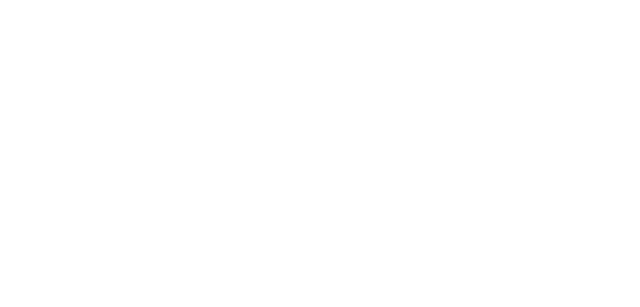
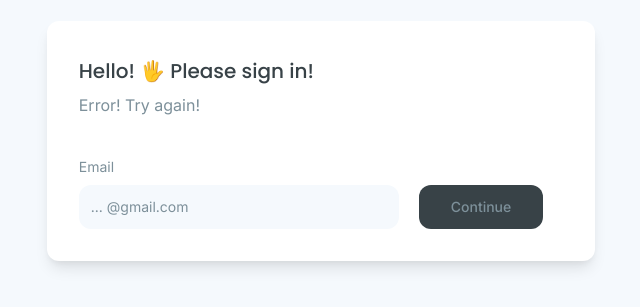
Before and after one commit to Deep-Cold-Storage/homare, a Vue app in the folder frontend/: page /auth/1 in a window 1280 px wide. Before the commit this address had no page. Shown: the part 259-566 px from the top of the page, without its empty margins (319-959 px from the left). Built offline with nearby package versions, Linux system fonts and the light colour scheme; no server answers.

Commit message:
Add Auth view

```diff
--- a/frontend/src/App.vue
+++ b/frontend/src/App.vue
@@ -1,9 +1,33 @@
 <template>
-  <router-view />
+  <router-view class="w-screen min-h-screen bg-background" />
 </template>
 
 <script>
-export default {
-  mounted() {},
-};
+  export default {
+    methods: {
+      createInterceptors() {
+        const that = this;
+        this.axios.interceptors.response.use(
+          function(response) {
+            return response;
+          },
+          function(error) {
+            if (error.response.status == 401) {
+              localStorage.clear();
+
+              that.$router.push('/auth');
+            }
+            return Promise.reject(error);
+          }
+        );
+      },
+    },
+    mounted() {
+      this.createInterceptors();
+
+      if (localStorage.token) {
+        this.axios.defaults.headers.common['Authorization'] = 'Bearer ' + localStorage.token;
+      }
+    },
+  };
 </script>
--- a/frontend/src/router/index.js
+++ b/frontend/src/router/index.js
@@ -7,6 +7,11 @@
     path: '/',
     name: 'Home',
     component: Home,
+  },
+  {
+    path: '/auth/:magicToken?',
+    name: 'Auth',
+    component: () => import(/* webpackChunkName: "auth" */ '../views/Auth.vue'),
   },
   {
     path: '/projects',
--- /dev/null
+++ b/frontend/src/views/Auth.vue
@@ -0,0 +1,88 @@
+<template>
+  <div class="flex flex-col items-center justify-center w-full h-full">
+    <section class="w-full p-4 bg-white shadow-lg lg:w-auto lg:p-8 lg:rounded-xl">
+      <h1 class="my-1 text-xl font-medium text-gray font-heading">Hello! 🖐 Please sign in! </h1>
+      <p class="my-2 text-gray-light"> {{ message }}</p>
+
+      <div class="flex flex-col items-center justify-between w-full mt-8 lg:items-end lg:flex-row">
+        <div class="w-full">
+          <p class="my-2 text-sm text-gray-light">Email</p>
+
+          <input
+            type="email"
+            v-model="userEmail"
+            v-on:keyup.enter="requestsMagicEmail()"
+            placeholder="... @gmail.com"
+            class="block w-full px-3 py-3 text-sm border-transparent rounded-xl bg-background text-gray placeholder-gray-light lg:w-80 focus:outline-none "
+            autofocus
+            autocomplete
+          />
+        </div>
+
+        <button
+          class="px-8 py-3 mx-5 my-5 text-sm font-medium text-white rounded-xl lg:my-0 bg-primary disabled:bg-gray disabled:text-gray-light focus:outline-none"
+          @click="requestsMagicEmail()"
+          :disabled="!userEmail.length"
+          >Continue</button
+        >
+      </div>
+    </section>
+  </div>
+</template>
+
+<script>
+  export default {
+    name: 'Auth',
+    data() {
+      return {
+        message: 'You will receive a magic login link via Email.',
+        showInput: true,
+
+        userEmail: '',
+        magicToken: null,
+      };
+    },
+    methods: {
+      requestsMagicEmail() {
+        if (!this.userEmail) {
+          return;
+        }
+
+        this.axios
+          .post('/api/auth/magic', {
+            email: this.userEmail,
+          })
+          .then(() => {
+            this.message = 'Done! Check Your Inbox!';
+          });
+      },
+      login() {
+        if (this.magicToken) {
+          this.axios
+            .post('/api/auth/magic/' + this.magicToken)
+            .then((payload) => {
+              localStorage.token = payload.data.authToken;
+              this.axios.defaults.headers.common['Authorization'] = 'Bearer ' + payload.data.authToken;
+
+              this.$router.push('/projects');
+            })
+            .catch(() => {
+              this.message = 'Error! Try again!';
+            });
+        }
+      },
+    },
+    mounted() {
+      this.magicToken = this.$route.params.magicToken;
+
+      this.login();
+    },
+    watch: {
+      $route() {
+        this.magicToken = this.$route.params.magicToken;
+
+        this.login();
+      },
+    },
+  };
+</script>
--- a/frontend/src/views/Home.vue
+++ b/frontend/src/views/Home.vue
@@ -1,9 +1,9 @@
 <template>
-  <h1 class="mx-5 my-5 text-2xl font-bold text-primary">Hello World</h1>
+  <div> </div>
 </template>
 
 <script>
-export default {
-  name: "Home",
-};
+  export default {
+    name: 'Home',
+  };
 </script>
--- a/frontend/tailwind.config.js
+++ b/frontend/tailwind.config.js
@@ -7,20 +7,17 @@
       transparent: 'transparent',
       current: 'currentColor',
       white: {
-        DEFAULT: '#F3F3F4',
+        DEFAULT: '#ffffff',
       },
       primary: {
-        dark: '#f93934',
-        DEFAULT: '#F94943',
+        DEFAULT: '#078DEE',
+      },
+      background: {
+        DEFAULT: '#F5F9FD',
       },
       gray: {
-        darker: '#1A1A19',
-        dark: '#3f3d3b',
-        DEFAULT: '#7f7f7f',
-        light: '#8f8f8f',
-      },
-      black: {
-        DEFAULT: '#151414',
+        DEFAULT: '#384247',
+        light: '#7D909A',
       },
     },
     fontFamily: {
```
Also changed, not shown: 1 other file (tests, documents, lock files or other folders).
